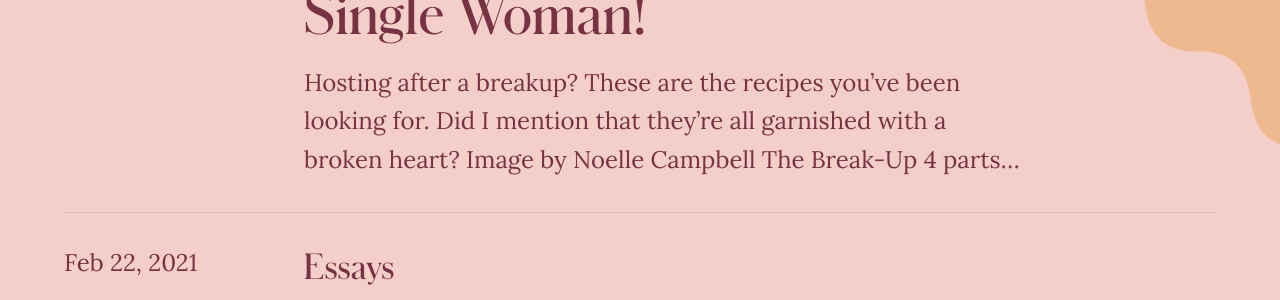
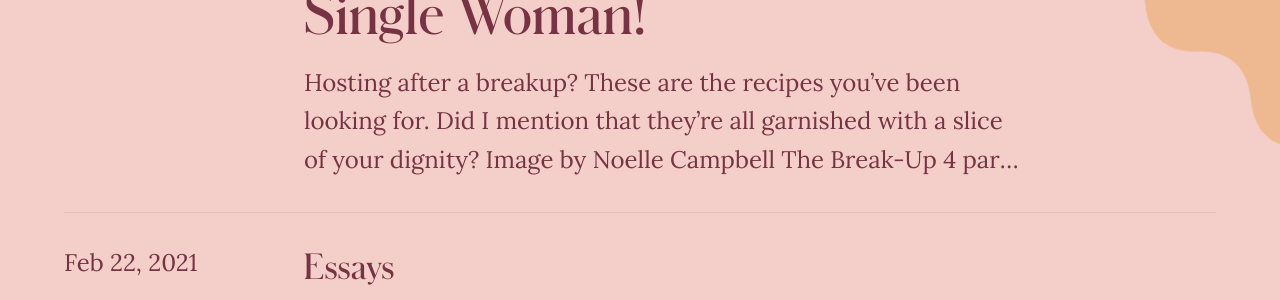
Before and after one commit to smittenn/laa-blog, a Jekyll site: the page built from index.md, in a window 1280 px wide and 1400 px high, scrolled down 2257 px. Shown: the part 193-493 px from the top of the window. Built offline with Jekyll 4.4.1, drawn with Linux system fonts in a browser that asks for light colours; some of the changed text lies outside the part shown.

Commit message:
Updated Cocktails For A Newly Single Woman

```diff
--- a/_posts/2021-02-28-cocktails-for-a-newly-single-woman.markdown
+++ b/_posts/2021-02-28-cocktails-for-a-newly-single-woman.markdown
@@ -5,7 +5,7 @@
 - Humor
 ---
 
-Hosting after a breakup? These are the recipes you’ve been looking for. Did I mention that they're all garnished with a broken heart?
+Hosting after a breakup? These are the recipes you’ve been looking for. Did I mention that they're all garnished with a slice of your dignity?
 
 {% include image.html url="../../../../uploads/cocktails-for-a-newly-single-woman.jpg" description="Image by [Noelle Campbell](https://hellonoelle.co/)" %}
 
```
